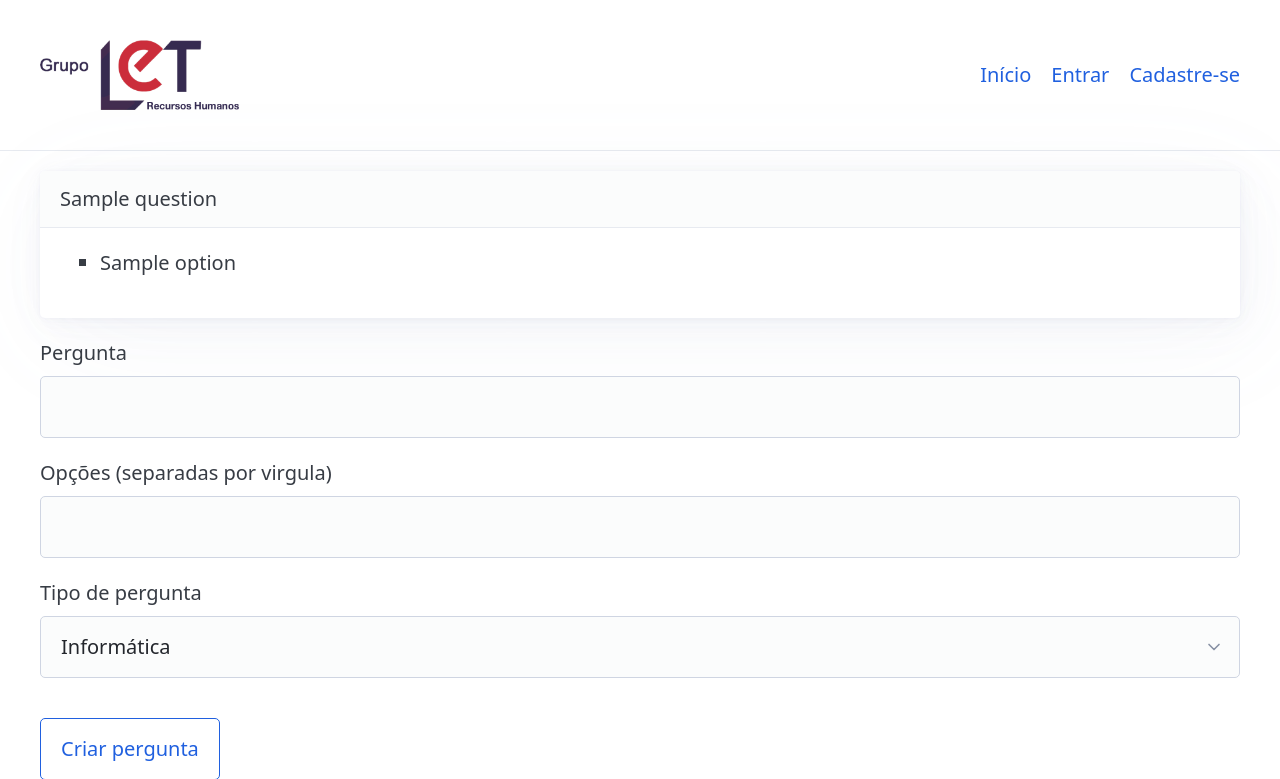
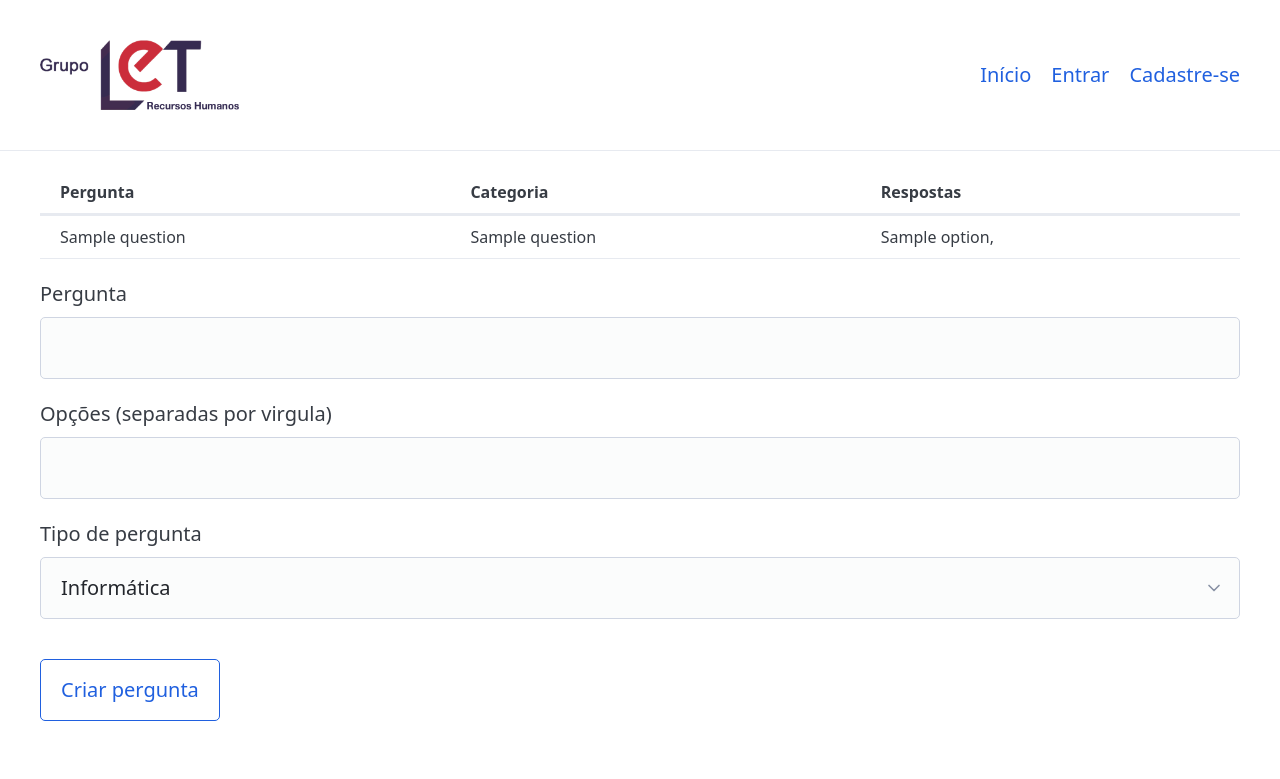
Before and after one commit to diogor/letvagas, a Django app: template templates/views/admin.html in a window 1280 px wide. Shown: the top 779 px of the page. After the commit the page ends 721 px from the top, so only its background shows below. Run offline with Django 3.2, Linux system fonts and the light colour scheme; the template is opened without the code that fills it: most values are stand-ins (such as "Sample title", 1, 10 or a date in 2020).

Commit message:
menu e lista questions

```diff
--- a/templates/layouts/main.html
+++ b/templates/layouts/main.html
@@ -25,9 +25,18 @@
                         <a href="/">Início</a>
                     </li>
                     {% if logged_in %}
+                    {% if is_admin %}
+                        <li>
+                            <a href="/admin">Admin</a>
+                        </li>
+                        <li>
+                            <a href="/admin/profile-search">Buscar Pessoas</a>
+                        </li>
+                    {% else %}
                         <li>
                             <a href="/profile">Meus dados</a>
                         </li>
+                    {% endif %}
                     {% else %}
                         <li>
                             <a href="/login">Entrar</a>
@@ -36,14 +45,6 @@
                             <a href="/register">Cadastre-se</a>
                         </li>
                     {% endif %}
-                    {% if is_admin %}
-                        <li>
-                            <a href="/admin">Admin</a>
-                        </li>
-                        <li>
-                            <a href="/admin/profile-search">Buscar Pessoas</a>
-                        </li>
-                    {% endif %}
                 </ul>
             </nav>
         </header>
--- a/templates/views/partials/admin/questions.html
+++ b/templates/views/partials/admin/questions.html
@@ -1,12 +1,18 @@
-{% for q in questions %}
-<article>
-  <header>{{ q.Question }}</header>
-  <ul>
-    {% for o in q.Options %}
-    <li>{{ o }}</li>
+<table class="stripped">
+  <thead>
+    <tr>
+      <th scope="col">Pergunta</th>
+      <th scope="col">Categoria</th>
+      <th scope="col">Respostas</th>
+    </tr>
+  </thead>
+  <tbody>
+    {% for q in questions %}
+    <tr>
+      <th scope="row">{{ q.Question }}</th>
+      <td>{{ q.QuestionType }}</td>
+      <td>{% for o in q.Options %} {{ o }}, {% endfor %}</td>
+    </tr>
     {% endfor %}
-  </ul>
-</article>
-{% empty %}
-<p>Sem questões criadas</p>
-{% endfor %}
+  </tbody>
+</table>
--- a/templates/views/partials/admin/search_results.html
+++ b/templates/views/partials/admin/search_results.html
@@ -1,4 +1,4 @@
-<table>
+<table class="stripped">
   <thead>
     <tr>
       <th scope="col">Nome</th>
```
